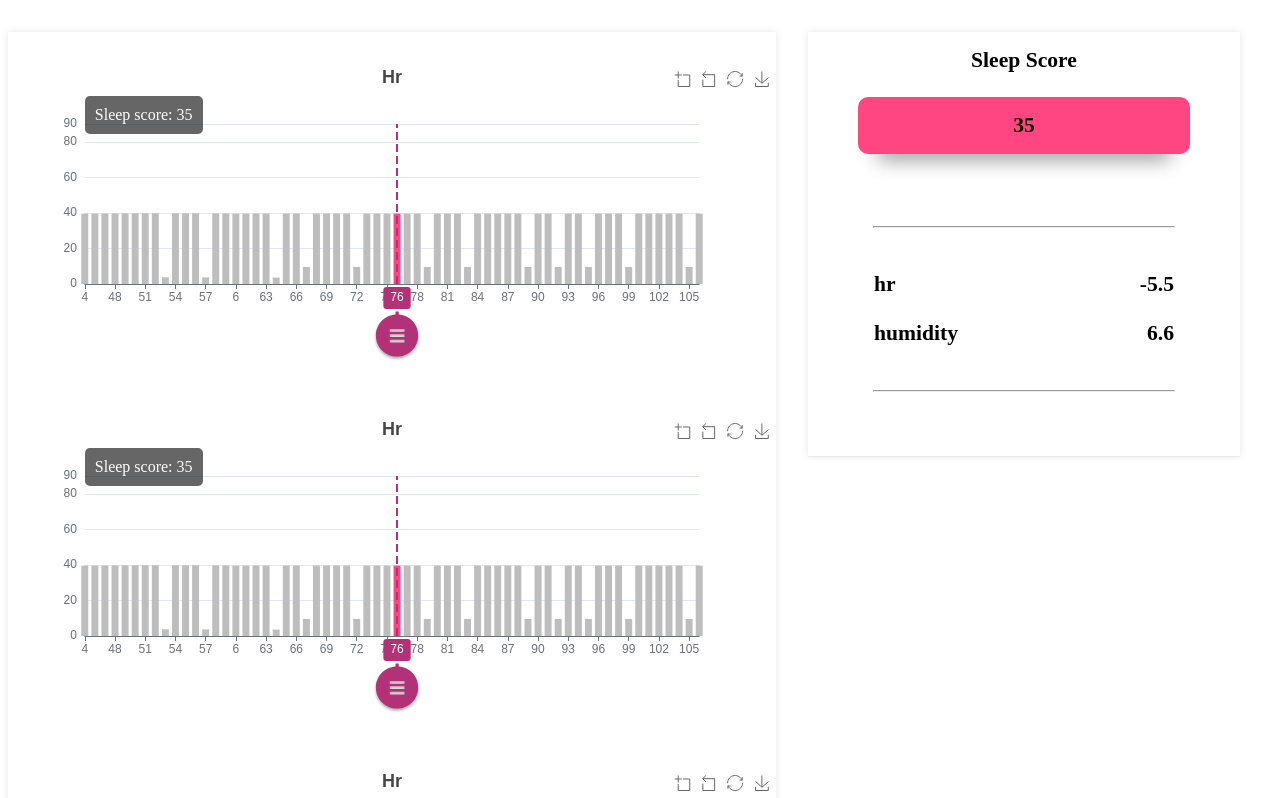
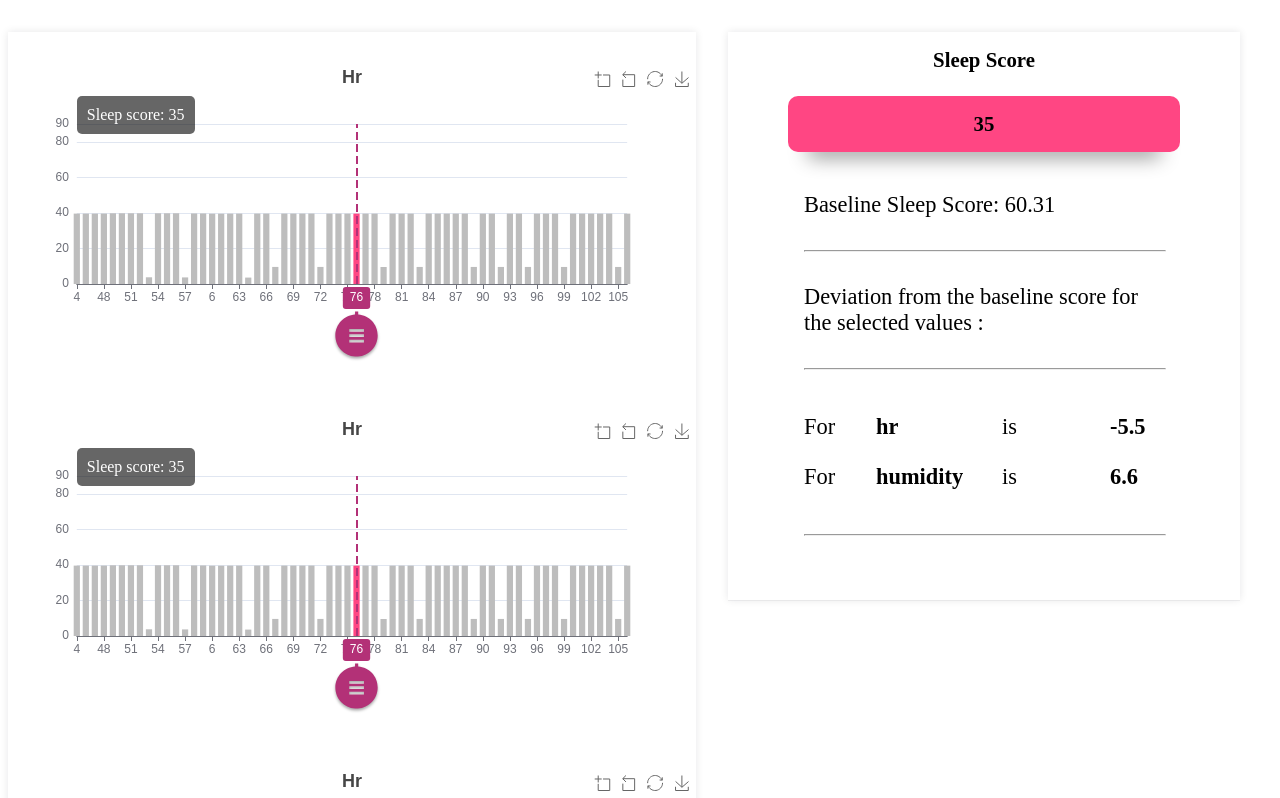
Before and after one commit to ali14taghavi4/maryamapp, a React (Create React App) app: page / in a window 1280 px wide. Shown: the top 798 px of the page. Built offline with nearby package versions, Linux system fonts and the light colour scheme.

Commit message:
more info in explain box

```diff
--- a/src/components/ExplainBox/explainBox.js
+++ b/src/components/ExplainBox/explainBox.js
@@ -1,7 +1,7 @@
 import React from "react";
 import classes from './explainBox.module.css';
 
-const ExplainBox = ({combinationResult, explainerData}) => {
+const ExplainBox = ({combinationResult, explainerData, baseLine}) => {
     return (
         <div className={classes.explain_box}>
             <span>Sleep Score</span>
@@ -13,15 +13,21 @@ const ExplainBox = ({combinationResult, explainerData}) => {
                     }
                 </div>
             }
+
             {
                 explainerData &&
                 <div className={classes.explainerItemsContainer}>
+                    <span>Baseline Sleep Score:  {baseLine}</span>
+                    <hr className={classes.divider}/>
+                    <span>Deviation from the baseline score for the selected values : </span>
                     <hr className={classes.divider}/>
                     {
                         Object.keys(explainerData).map(item => (
                             <div className={classes.explainerItem}>
-                                <span>{item}</span>
-                                <span>{explainerData[item]}</span>
+                                <span>For</span>
+                                <span className={classes.bolder}>{item}</span>
+                                <span>is</span>
+                                <span className={classes.bolder}>{explainerData[item]}</span>
                             </div>
                         ))
                     }
--- a/src/components/ExplainBox/explainBox.module.css
+++ b/src/components/ExplainBox/explainBox.module.css
@@ -9,9 +9,9 @@
     margin: 0 2rem;
     box-shadow: rgba(17, 17, 26, 0.05) 0px 1px 0px, rgba(17, 17, 26, 0.1) 0px 0px 8px;
     padding: 1rem;
-    min-width: 25rem;
+    min-width: 30rem;
     height: 100%;
-    font-size: 1.35rem;
+    font-size: 1.3rem;
     font-weight: bolder;
 }
 
@@ -26,7 +26,7 @@
 }
 
 .divider {
-    width: 75%;
+    width: 100%;
     background-color: #b1b1b1;
     margin: 2rem 0;
 }
@@ -34,16 +34,20 @@
 .explainerItemsContainer {
     display: flex;
     flex-direction: column;
-    align-items: center;
-    justify-content: center;
-    width: 100%;
+    font-weight: 500;
+    font-size: 1.4rem;
+    width: 75%;
     padding: 1rem;
 }
 
+.bolder {
+    font-weight: bolder;
+}
+
 .explainerItem {
-    width: 75%;
+    width: 100%;
     margin: .75rem 0;
-    display: flex;
-    align-items: center;
-    justify-content: space-between;
+    display: grid;
+    grid-template-columns: 15% 30% 25% 30%;
+    column-gap: 5%;
 }
--- a/src/containers/ChartsContainer/chartContainer.js
+++ b/src/containers/ChartsContainer/chartContainer.js
@@ -1112,11 +1112,13 @@ const unique = {
         ]
     }
     ],
+    base_line: 60.31,
     single_prediction: 35,
     explainer: { "hr": -5.5, "humidity": 6.6 }
 }
 
 const predict = {
+    "base_line": 60.31,
     "single_prediction": "34.54",
     "y_predictions": {
         "hr": [
@@ -1420,6 +1422,7 @@ function ChartsContainer() {
     const [loading, setLoading] = useState(false);
     const [combinationResult, setCombinationResult] = useState(0);
     const [explainerData, setExplainerData] = useState()
+    const [baseLine, setBaseLine] = useState()
     const getDefaultData = async () => {
         // comment this section
         let selectedVals = {};
@@ -1432,6 +1435,7 @@ function ChartsContainer() {
         const result = parseFloat(unique.single_prediction);
         setCombinationResult(result);
         setExplainerData(unique.explainer)
+        setBaseLine(unique.base_line)
         // uncomment this section
         // try {
         // // fetch("mocks/synthetic_data_sorted.json", {
@@ -1453,6 +1457,7 @@ function ChartsContainer() {
         //     const result = parseFloat(res.single_prediction);
         //     setCombinationResult(result);
         //     setExplainerData(res.explainer)
+        //     setBaseLine(res.base_line)
         //     });
         // } catch (err) {
         //     console.log(err);
@@ -1478,12 +1483,14 @@ function ChartsContainer() {
         //     console.log(values);
         //     setCombinationResult(result);
         //     setDynamicY(res.y_predictions);
+        //     setBaseLine(res.base_line)
         //     setExplainerData(res.explainer)
         //     setLoading(false);
         // });
         // comment this section
         setCombinationResult(parseFloat(predict.single_prediction))
         setDynamicY(predict.y_predictions)
+        setBaseLine(predict.base_line)
         setExplainerData(predict.explainer)
     };
 
@@ -1519,7 +1526,7 @@ function ChartsContainer() {
                     ))
                 }
             </div>
-            <ExplainBox explainerData={explainerData} combinationResult={combinationResult}/>
+            <ExplainBox baseLine={baseLine} explainerData={explainerData} combinationResult={combinationResult}/>
         </div>
     );
 }
```
